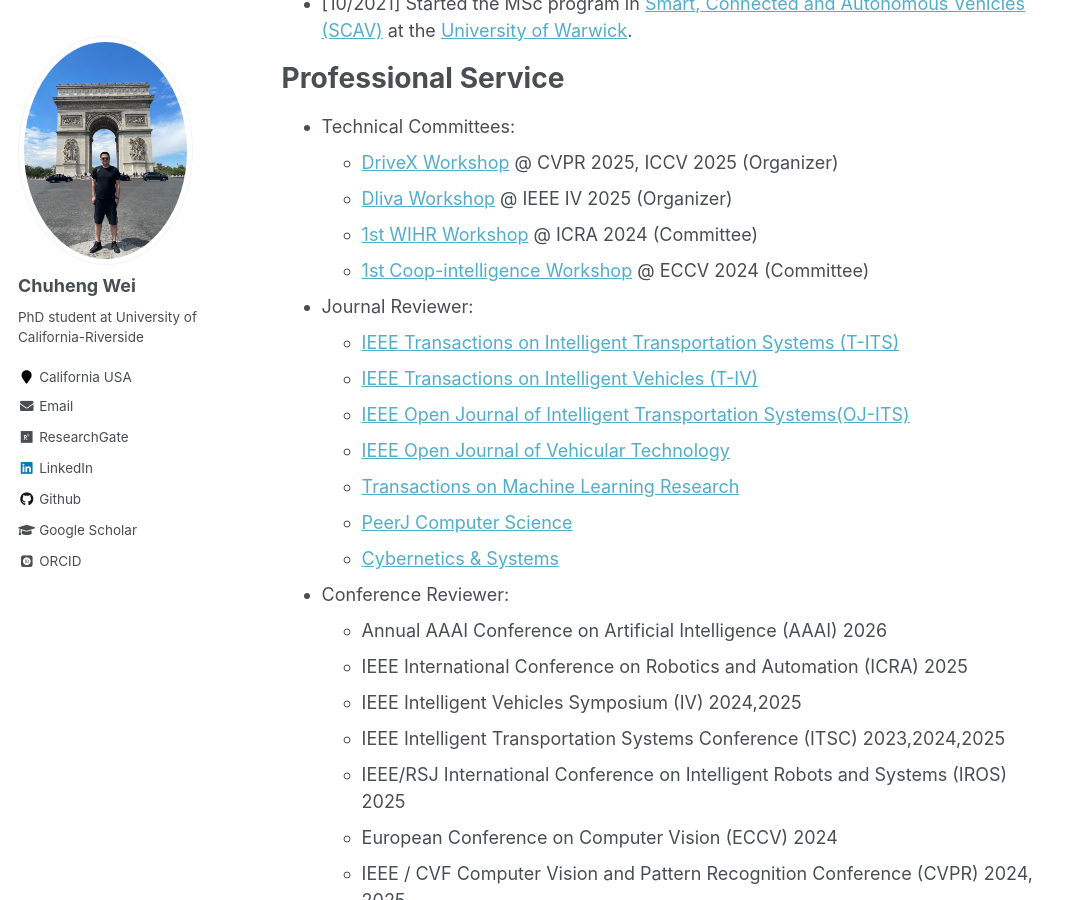
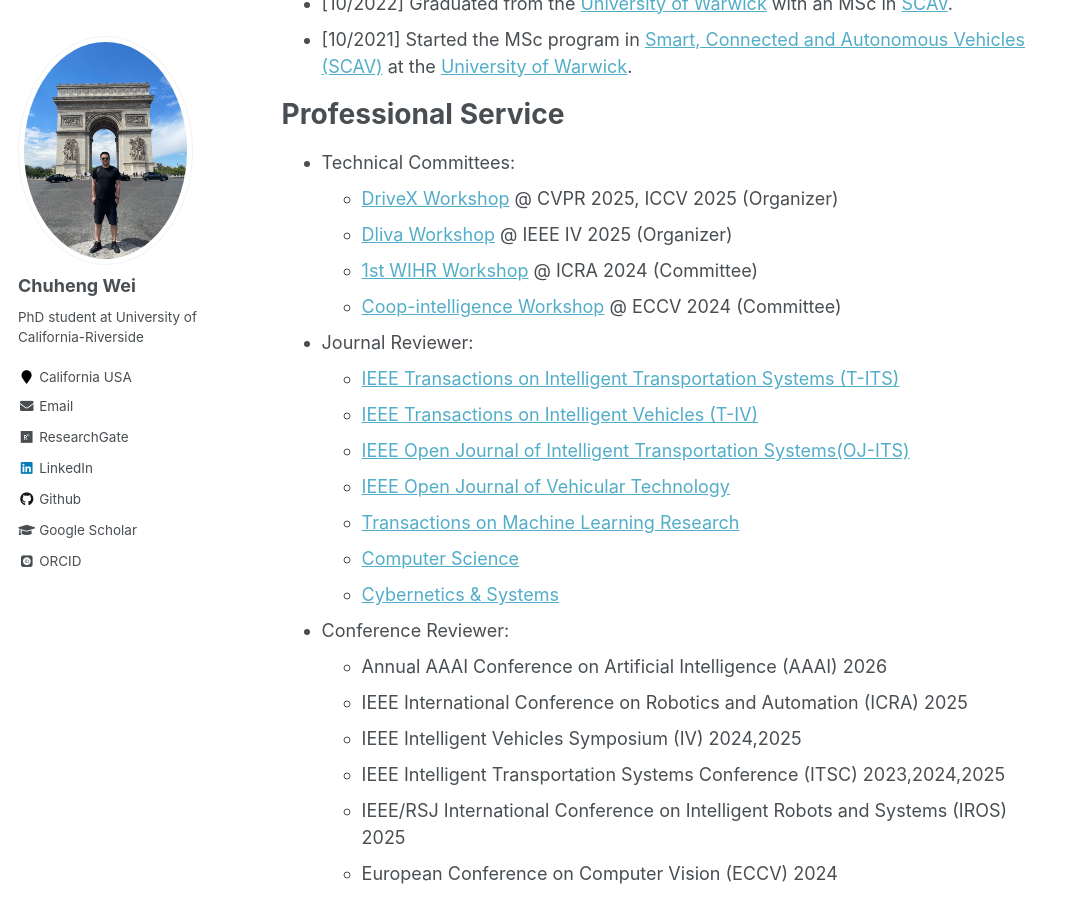
Before and after one commit to ChuhengWei/ChuhengWei.github.io, a Jekyll site: the page built from _pages/about.md, in a window 1280 px wide and 900 px high, scrolled down 1554 px. Shown: the whole window, without its empty margins (0-1076 px from the left). Built offline with Jekyll 4.4.1, drawn with Linux system fonts in a browser that asks for light colours; some web fonts are replaced; some of the changed text lies outside the part shown.

Commit message:
Update News

```diff
--- a/_pages/about.md
+++ b/_pages/about.md
@@ -55,7 +56,7 @@ Professional Service
   - [DriveX Workshop](https://drivex-workshop.github.io/) @ CVPR 2025, ICCV 2025 (Organizer)
   - [Dliva Workshop](https://dliva-workshop.github.io/) @ IEEE IV 2025 (Organizer)
   - [1st WIHR Workshop](https://icrawearable.github.io/) @ ICRA 2024 (Committee)
-  - [1st Coop-intelligence Workshop](https://coop-intelligence.github.io/) @ ECCV 2024 (Committee)
+  - [Coop-intelligence Workshop](https://coop-intelligence.github.io/) @ ECCV 2024 (Committee)
 
 
 - Journal Reviewer:
@@ -64,7 +65,7 @@ Professional Service
   - [IEEE Open Journal of Intelligent Transportation Systems(OJ-ITS)](https://ieee-itss.org/pub/oj-its/)
   - [IEEE Open Journal of Vehicular Technology](https://ieeexplore.ieee.org/xpl/RecentIssue.jsp?punumber=8782711)
   - [Transactions on Machine Learning Research](https://jmlr.org/tmlr/)
-  - [PeerJ Computer Science](https://peerj.com/computer-science/)
+  - [Computer Science](https://peerj.com/computer-science/)
   - [Cybernetics & Systems](https://www.tandfonline.com/journals/ucbs20)
 - Conference Reviewer:
   - Annual AAAI Conference on Artificial Intelligence (AAAI) 2026
```
Also changed, not shown: other parts of _pages/about.md (+1 -0 lines).
